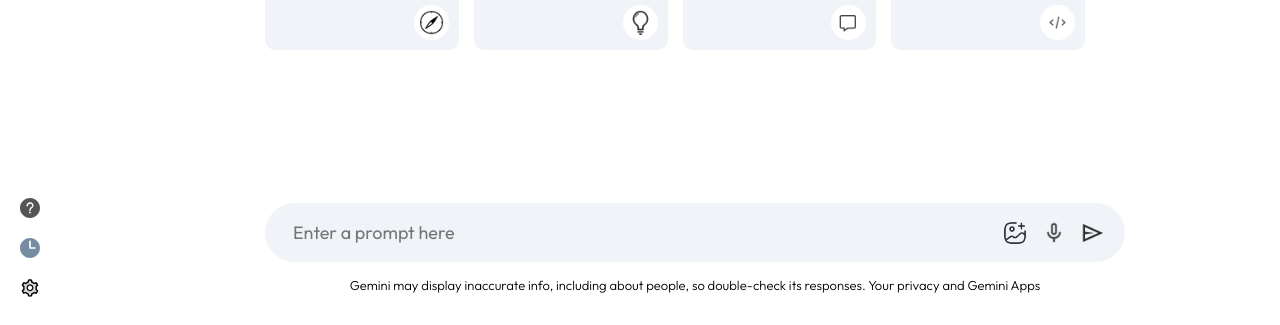
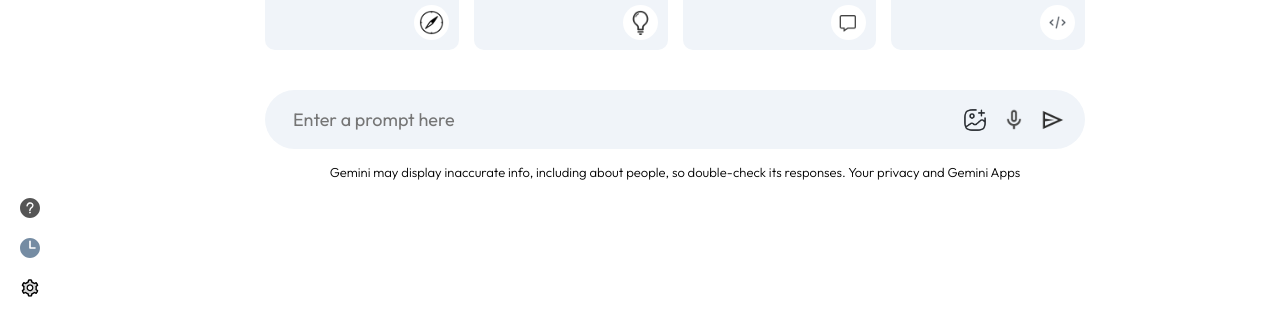
Before and after one commit to pranavverma1038/react_project04, a React (Vite) app in the folder react_project_04/: page / in a window 1280 px wide. Shown: the part 472-797 px from the top of the page. Built offline with nearby package versions, Linux system fonts and the light colour scheme; no server answers.

Commit message:
fixing input box distance from result

```diff
--- a/react_project_04/src/components/Main/Main.css
+++ b/react_project_04/src/components/Main/Main.css
@@ -3,6 +3,7 @@
     height: 100vh;
     overflow-y: auto;
     position: relative;
+
 
 
 }
@@ -81,7 +82,6 @@
 
 .main-bottom{
     bottom: 0;
-    position: fixed;
     width: 100%;
     max-width: 900px;
     margin: auto;
@@ -133,6 +133,10 @@
     padding: 0px 5%;
     max-height:70vh ;
     overflow-y:scroll;
+}
+
+.result-data:last-child {
+    margin-bottom: 300px;
 }
 
 .result::-webkit-scrollbar{
```
